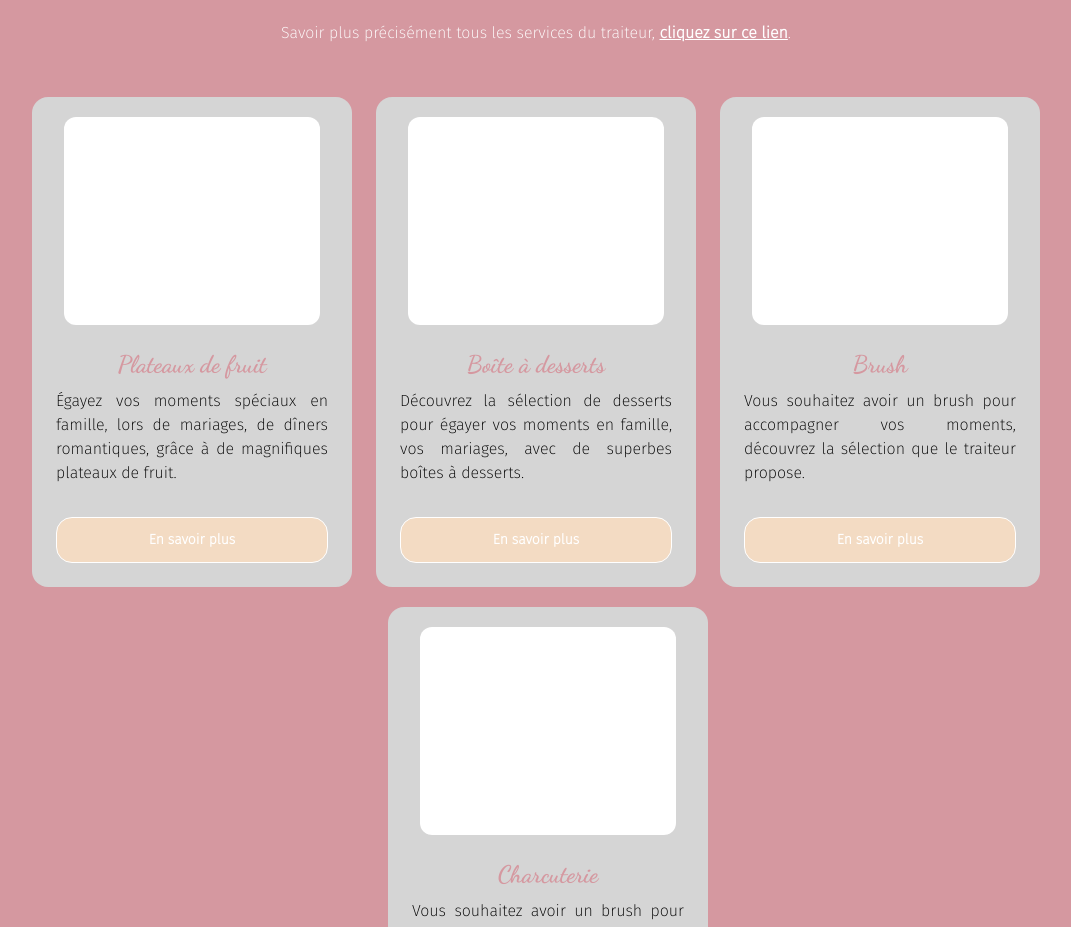
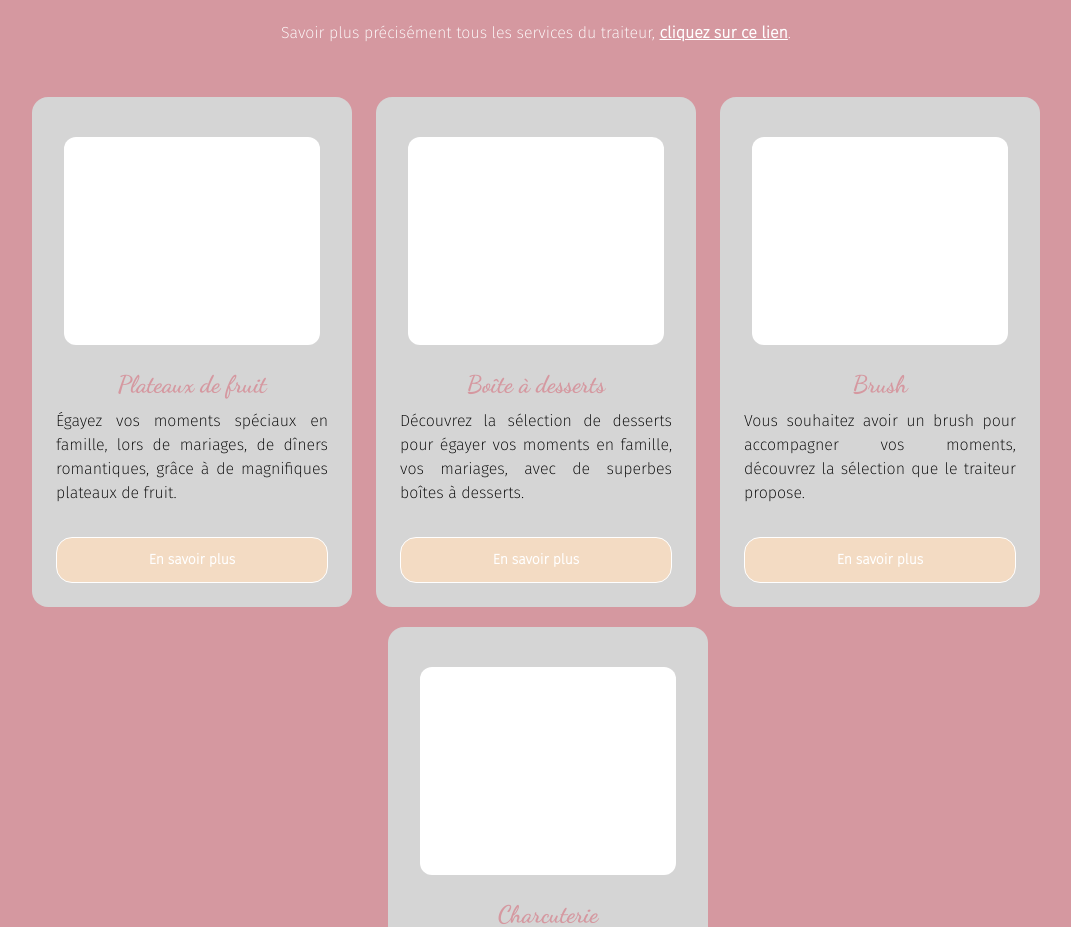
Before and after one commit to franzhopp/By-Sarah-Cuisine, a React (Vite) app: page / in a window 1280 px wide. Shown: the part 2469-3396 px from the top of the page, without its empty margins (104-1175 px from the left). Built offline with nearby package versions, Linux system fonts and the light colour scheme.

Commit message:
[ADD] update cards section

```diff
--- a/src/Components/Cards/cards.jsx
+++ b/src/Components/Cards/cards.jsx
@@ -34,7 +34,7 @@ const Cards = () => {
         <div className="mt-8 flex flex-wrap justify-center items-center space-x-0 sm:space-x-6">
           {/* Step 1 */}
           <div className="bg-8f8f88 font-sans-serif min-h-500 w-80 rounded-2xl mt-5 transition-transform transform hover:scale-105">
-            <div className="flex flex-col justify-start items-center mt-5">
+            <div className="flex flex-col justify-start items-center mt-10">
               <div className="h-52 w-64 bg-white rounded-xl"></div>
             </div>
             <div className="p-6">
@@ -65,7 +65,7 @@ const Cards = () => {
 
           {/* Step 2 */}
           <div className="bg-8f8f88 font-sans-serif min-h-500 w-80 rounded-2xl mt-5 transition-transform transform hover:scale-105">
-            <div className="flex flex-col justify-start items-center mt-5">
+            <div className="flex flex-col justify-start items-center mt-10">
               <div className="h-52 w-64 bg-white rounded-xl"></div>
             </div>
             <div className="p-6">
@@ -100,7 +100,7 @@ const Cards = () => {
             // data-aos-anchor-placement="top-center"
             className="bg-8f8f88 font-sans-serif min-h-500 w-80 rounded-2xl mt-5 transition-transform transform hover:scale-105"
           >
-            <div className="flex flex-col justify-start items-center mt-5">
+            <div className="flex flex-col justify-start items-center mt-10">
               <div className="h-52 w-64 bg-white rounded-xl"></div>
             </div>
             <div className="p-6">
@@ -131,9 +131,9 @@ const Cards = () => {
         <div
           // data-aos="fade-up"
           // data-aos-anchor-placement="top-center"
-          className="bg-8f8f88 font-sans-serif min-h-500 w-80 rounded-2xl mt-5 transition-transform transform hover:scale-105"
+          className="bg-8f8f88 font-sans-serif min-h-500 w-80 rounded-2xl mt-5"
         >
-          <div className="flex flex-col justify-start items-center mt-5">
+          <div className="flex flex-col justify-start items-center mt-10">
             <div className="h-52 w-64 bg-white rounded-xl"></div>
           </div>
           <div className="p-6">
@@ -171,7 +171,7 @@ const Cards = () => {
               onClick={() => {
                 setOpenModel(true);
               }}
-              className="bg-f3dbc3 text-white shadow-md px-6 py-2 border rounded-3xl transition-transform transform hover:scale-105"
+              className="bg-f3dbc3 text-white shadow-md px-6 py-2 border rounded-3xl "
             >
               <p className="flex flex-row font-extrabold">
                 {`Je m'inscris`}
```
